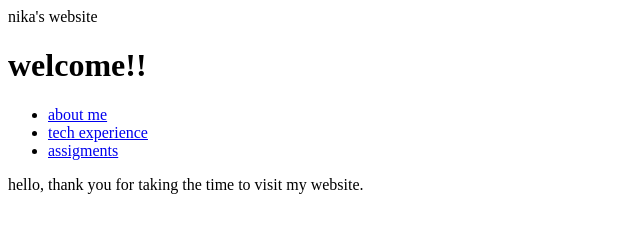
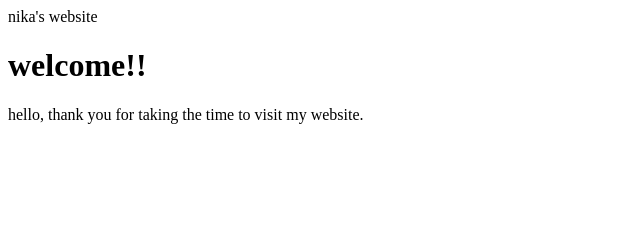
Before and after one commit to 903889/website-2.0, a plain HTML site: page index.html in a window 1280 px wide. Shown: the whole page, without its empty margins (0-640 px from the left). Drawn offline with Linux system fonts and the light colour scheme.

Commit message:
Update index.html

```diff
--- a/index.html
+++ b/index.html
@@ -5,12 +5,6 @@
 
 <h1>welcome!!</h1>
 
-<ul>
-    <li><a href="about me.html">about me</a></li>
-    <li><a href="tech experience.html">tech experience</a></li>
-    <li><a href="assigments.html">assigments</a></li>
-  </ul>
-
 <p>hello, thank you for taking the time to visit my website.</p>
 
 </body>
```
